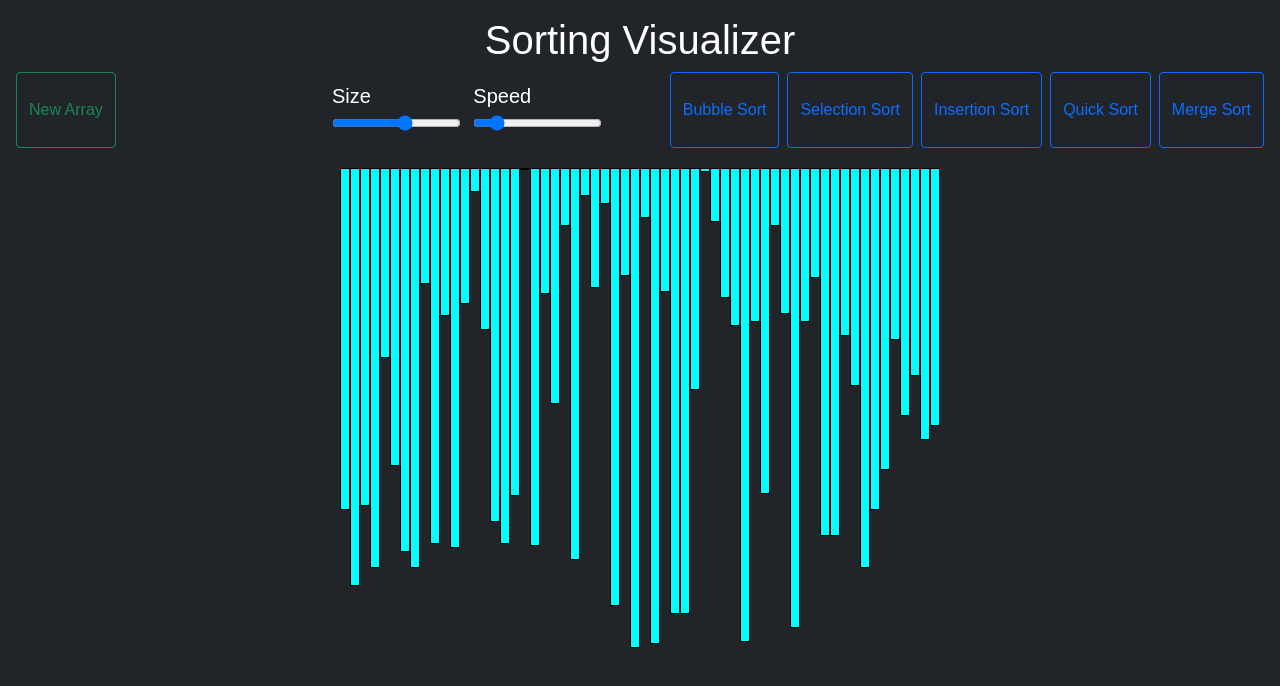
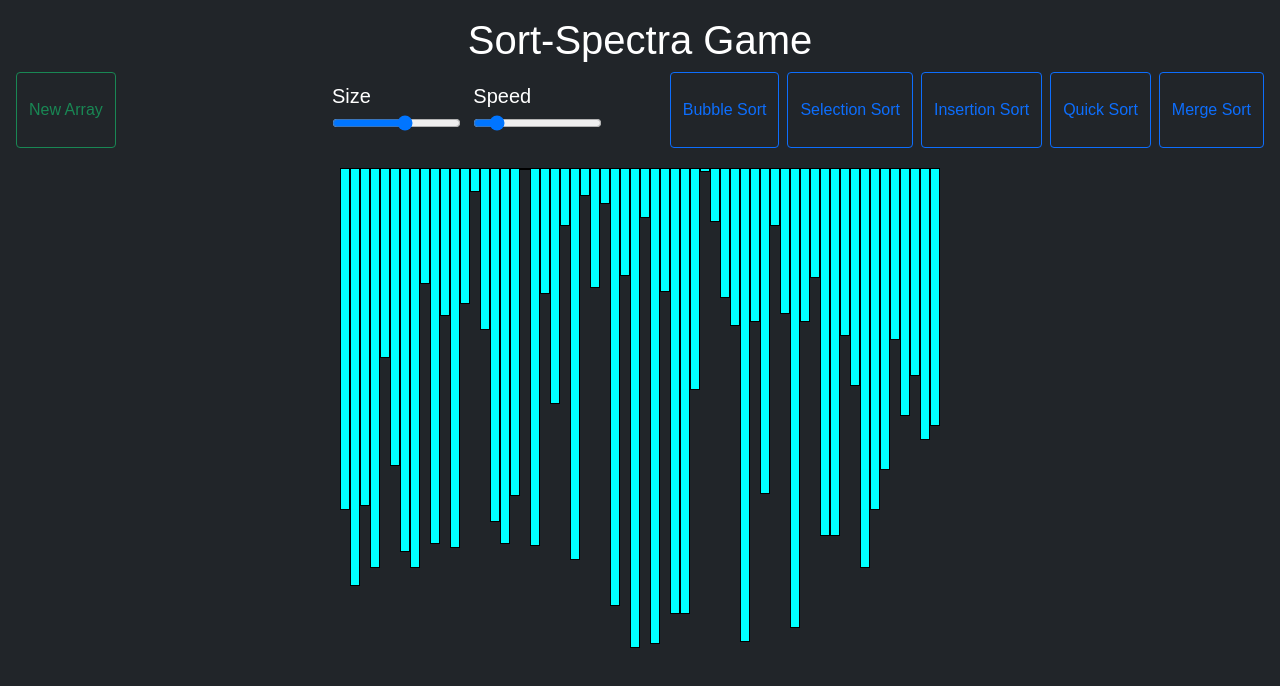
Before and after one commit to NishantChahar/sorting-visulizer, a plain HTML site: page index.html in a window 1280 px wide. Drawn offline with nearby package versions, Linux system fonts and the light colour scheme.

Commit message:
Update index.html

```diff
--- a/index.html
+++ b/index.html
@@ -4,12 +4,12 @@
     <meta charset="UTF-8">
     <meta http-equiv="X-UA-Compatible" content="IE=edge">
     <meta name="viewport" content="width=device-width, initial-scale=1.0">
-    <title>Sorting Visualizer</title>
+    <title>Sort-Spectra Game</title>
     <link href="https://cdn.jsdelivr.net/npm/bootstrap@5.0.0-beta2/dist/css/bootstrap.min.css" rel="stylesheet" integrity="sha384-BmbxuPwQa2lc/FVzBcNJ7UAyJxM6wuqIj61tLrc4wSX0szH/Ev+nYRRuWlolflfl" crossorigin="anonymous">
     <link rel="stylesheet" href="style.css">
 </head>
 <header>
-    <h1 align="center">Sorting Visualizer</h1>
+    <h1 align="center">Sort-Spectra Game</h1>
     <nav>
         <div class="row">
             <div class="col gap-2 d-sm-flex" id="newArray">
```
